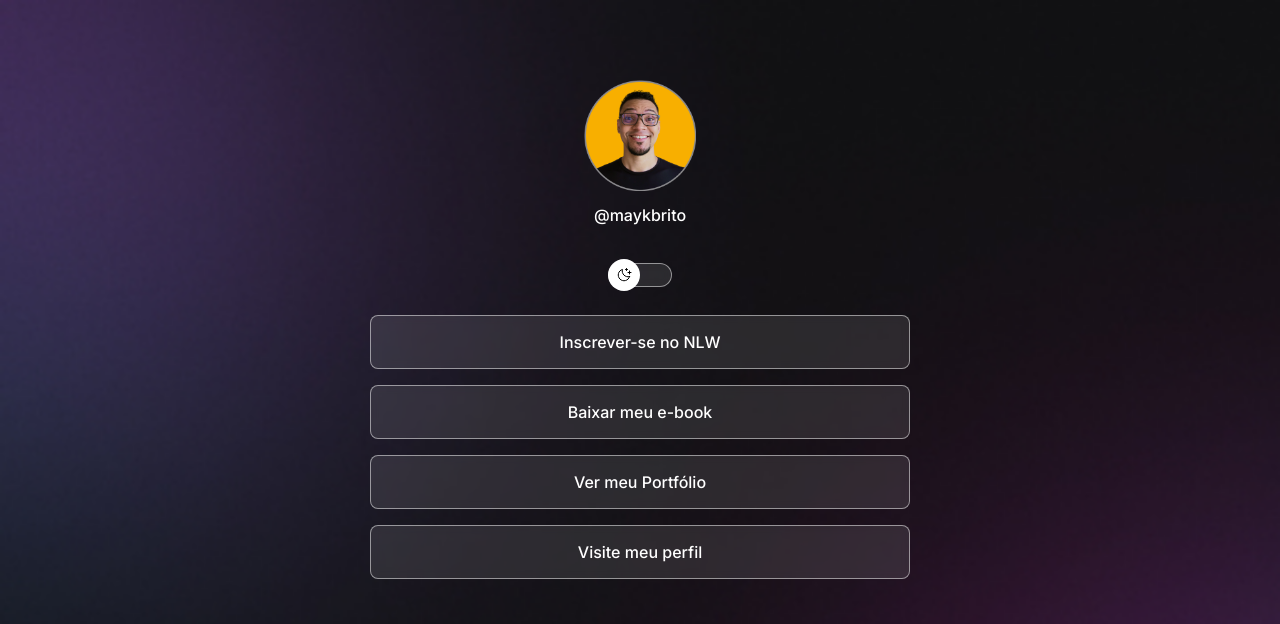
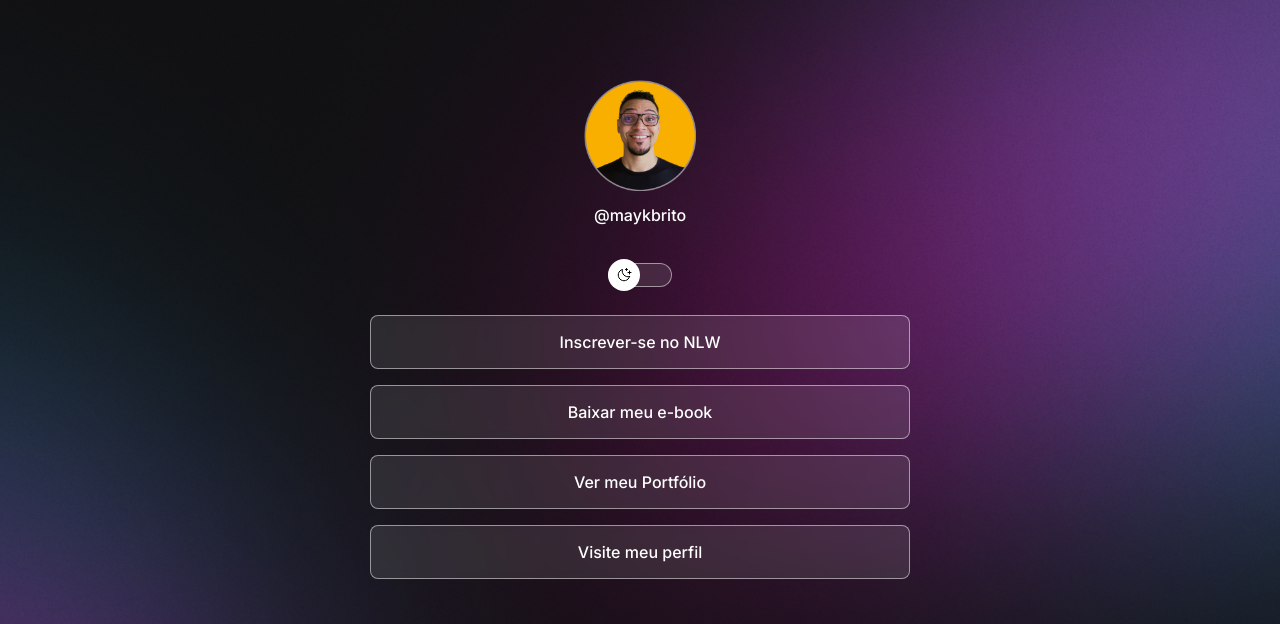
Before and after one commit to doug-uchoa/Projeto, a plain HTML site: page Projeto/index.html in a window 1280 px wide. Shown: the top 624 px of the page. Drawn offline with nearby package versions, Linux system fonts and the light colour scheme.

Commit message:
ajuste css media

```diff
--- a/Projeto/style.css
+++ b/Projeto/style.css
@@ -37,6 +37,7 @@ body { /*background-image: url(./assets/bg-mobile.jpg)
    foi feito um atalho abaixo com todos códigos acima simplificando */
 
   background: var(--bg-url)no-repeat top center/cover;
+
 
    /*display:line e display:block faz a diferença entre deixar algo em uma linha ou separar tudo
    e "pular" um paragrafo
@@ -209,3 +210,16 @@ footer {
 
   gap: 8px;
 }
+
+
+/* media queries */
+
+@media (min-width:700px){
+  :root {
+    --bg-url: url(./assest/bg-desktop.jpg)
+  }
+  .light{
+    --bg-url: url(./assest/bg-desktop-light.jpg)
+  }
+/* essa regra funciona apenas se tiver a linha de viewport no html */
+}
```
